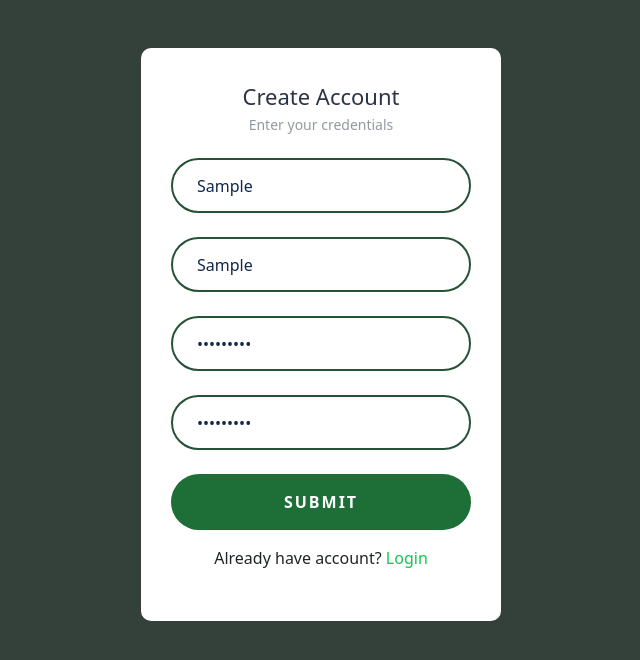
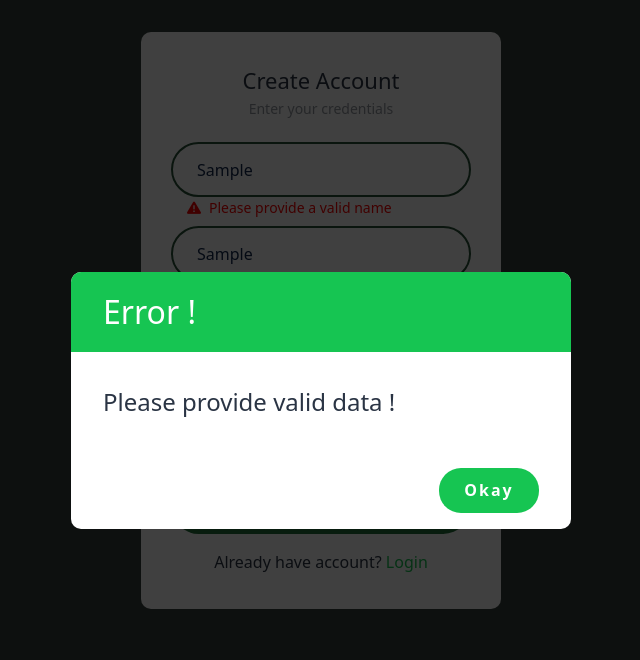
Before and after one commit to r3ap3r17/anime-review-app, a React (Create React App) app: page /register in a window 1280 px wide. Both pictures are taken after typing "Sample", "Sample", "Sample123", "Sample123" into the empty fields and a click on the button "SUBMIT". Shown: the top 660 px of the page, without its empty margins (319-959 px from the left). Built offline with nearby package versions, Linux system fonts and the light colour scheme.

Commit message:
commit 1.16 20:10 Signup from validation logic

```diff
--- a/public/index.html
+++ b/public/index.html
@@ -1,14 +1,14 @@
 <!DOCTYPE html>
 <html lang="en">
+
 <head>
   <meta charset="utf-8" />
   <link rel="icon" href="%PUBLIC_URL%/favicon.ico" />
   <meta name="viewport" content="width=device-width, initial-scale=1" />
   <meta name="theme-color" content="#000000" />
-    <meta
-      name="description"
-      content="Web site created using create-react-app"
-    />
+  <meta name="description" content="Web site created using create-react-app" />
+  <script src="https://kit.fontawesome.com/c306e3a9a0.js" crossorigin="anonymous"></script>
+  <!-- fontawesome.com icon kit -->
   <link rel="apple-touch-icon" href="%PUBLIC_URL%/logo192.png" />
   <!--
       manifest.json provides metadata used when your web app is installed on a
@@ -26,6 +26,7 @@
     -->
   <title>React App</title>
 </head>
+
 <body>
   <noscript>You need to enable JavaScript to run this app.</noscript>
   <div id="root"></div>
@@ -40,4 +41,5 @@
       To create a production bundle, use `npm run build` or `yarn build`.
     -->
 </body>
+
 </html>
--- a/src/components/Login/LoginPage.js
+++ b/src/components/Login/LoginPage.js
@@ -23,11 +23,12 @@ function LoginPage(props) {
         if (!props.validateUser(username, pass)) modalHandler()
     }
 
-    const errorText = "Username or Password incorrect !"
-
     return (
         <Container>
-            { modal ? <ErrorModal modalHandler={ modalHandler } text={ errorText } /> : null }
+            { modal ?
+                <ErrorModal modalHandler={ modalHandler } >
+                    Username or Password incorrect !
+                </ErrorModal> : null }
             <CardContainer color="#fff" className="login-form-card">
                 <h2 className="mx-auto text-center mb-4"
                     style={ {
@@ -48,7 +49,7 @@ function LoginPage(props) {
                         ref={ passwordInput }
                     />
                     <button type="submit">SUBMIT</button>
-                    <p className="text-center p-0">
+                    <p className="text-center p-0 mb-0">
                         Dont have account? <Link to='/register'>Register</Link>
                     </p>
                 </form>
--- a/src/components/Modals/ErrorModal.js
+++ b/src/components/Modals/ErrorModal.js
@@ -13,7 +13,7 @@ function ErrorModal(props) {
                 </div>
                 <div className="error-modal-body">
                     <p>
-                        { props.text }
+                        { props.children }
                     </p>
                 </div>
                 <div className="error-modal-footer text-end">
--- a/src/components/Register/SignUpPage.css
+++ b/src/components/Register/SignUpPage.css
@@ -2,7 +2,7 @@
 
 .sign-form-card {
     padding: 35px 30px;
-    margin-top: 3rem;
+    margin-top: 2rem;
     width: 90%;
 }
 
@@ -14,7 +14,6 @@
 
 #sign-form {
     display: grid;
-    gap: 16px;
 }
 
 #sign-form>input,
@@ -30,7 +29,6 @@
     font-family: inherit;
     font-size: 16px;
     padding: 0 24px;
-    margin-bottom: .5rem;
     color: #11274c;
 }
 
@@ -52,6 +50,7 @@
     font-size: 1rem;
     font-weight: 600;
     letter-spacing: 2px;
+    margin-bottom: 1rem;
     transition: all ease .25s;
 }
 
--- a/src/components/Register/SignUpPage.js
+++ b/src/components/Register/SignUpPage.js
@@ -1,29 +1,87 @@
-import { useState } from "react";
+import { useReducer, useState } from "react";
 import { Container } from "react-bootstrap";
 import { Link } from "react-router-dom";
 import ErrorModal from "../Modals/ErrorModal";
 import CardContainer from "../UI/CardContainer";
+import ErrorMessage from "../UI/ErrorMessage";
 import "./SignUpPage.css";
 
+// First name must contain 2 strings each starting with Uppercase
+const isValidFullName = (name) => {
+    return name.split(" ").length > 1;
+}
+
+// Username must start with Uppercase and be longer than 5
+const isValidUsername = (username) => {
+    return /[A-Z]/.test(username.charAt(0));
+}
+
+// Password must be longer than 5
+const isValidPassword = (password, confirmPassword) => {
+    return password.length >= 5 && password === confirmPassword;
+}
+
+// Confirm password must be same as password
+const isValidConfirmPassword = (password, confirmPassword) => {
+    return password === confirmPassword;
+}
+
+const fullnameReducer = (state, action) => {
+    if (action.type === 'USER_INPUT') {
+        return { value: action.val, isValid: isValidFullName(action.val) };
+    }
+
+    return { value: '', isValid: false }
+};
+
+const usernameReducer = (state, action) => {
+    if (action.type === 'USER_INPUT') {
+        return { value: action.val, isValid: isValidUsername(action.val) };
+    }
+
+    return { value: '', isValid: false }
+};
+
+const passwordReducer = (state, action) => {
+    if (action.type === 'USER_INPUT') {
+        return { value: action.val, isValid: isValidPassword(action.val, action.pass) };
+    }
+
+    return { value: '', isValid: false }
+};
+
+const confirmPasswordReducer = (state, action) => {
+    if (action.type === 'USER_INPUT') {
+        return { value: action.val, isValid: isValidConfirmPassword(action.val, action.pass) };
+    }
+
+    return { value: '', isValid: false }
+};
+
 function SignUpPage() {
+
+    const [fullnameState, dispatchFullName] = useReducer(fullnameReducer, { value: '', isValid: null });
+    const [usernameState, dispatchUsername] = useReducer(usernameReducer, { value: '', isValid: null });
+    const [passwordState, dispatchPassword] = useReducer(passwordReducer, { value: '', isValid: null });
+    const [confirmPasswordState, dispatchConfirmPassword] = useReducer(confirmPasswordReducer, { value: '', isValid: null });
+
+    const [modal, setModal] = useState(false);
     const [sign, setSign] = useState({});
-    const [name, setName] = useState('');
-    const [username, setUsername] = useState('');
-    const [pass, setPass] = useState('');
-    const [confirmPass, setConfirmPass] = useState('');
-    const [modal, setModal] = useState(false);
 
     const nameInputHandler = (event) => {
-        setName(event.target.value);
+        dispatchFullName({ type: "USER_INPUT", val: event.target.value })
     }
+
     const usernameInputHandler = (event) => {
-        setUsername(event.target.value);
+        dispatchUsername({ type: "USER_INPUT", val: event.target.value })
     }
+
     const passInputHandler = (event) => {
-        setPass(event.target.value);
+        dispatchPassword({ type: "USER_INPUT", val: event.target.value, pass: confirmPasswordState.value })
     }
+
     const confirmPassInputHandler = (event) => {
-        setConfirmPass(event.target.value);
+        dispatchConfirmPassword({ type: "USER_INPUT", val: event.target.value, pass: passwordState.value })
     }
 
     const modalHandler = () => {
@@ -34,24 +92,27 @@ function SignUpPage() {
     const submitHandler = (form) => {
         form.preventDefault();
 
-        // const arr = [name, username, pass, confirmPass];
 
-        if (name.trim().length === 0 || username.trim().length === 0 || pass.trim().length === 0 || confirmPass.trim().length === 0) {
-            setModal(true);
-        } else {
+        if (fullnameState.isValid && usernameState.isValid && passwordState.isValid && confirmPasswordState.isValid) {
+            setModal(false);
             setSign({
-                name: name,
-                username: username,
-                password: pass,
-                confirmPassword: confirmPass
+                name: fullnameState.value,
+                username: usernameState.value,
+                password: passwordState.value,
+                confirmPassword: confirmPasswordState.value
             });
             console.log(sign);
+        } else {
+            setModal(true);
         }
     }
 
     return (
         <Container>
-            { modal ? <ErrorModal modalHandler={ modalHandler } /> : null }
+            { modal ?
+                <ErrorModal modalHandler={ modalHandler }>
+                    Please provide valid data !
+                </ErrorModal> : null }
             <CardContainer color="#fff" className="sign-form-card">
                 <h2 className="mx-auto text-center mb-2"
                     style={ {
@@ -64,33 +125,51 @@ function SignUpPage() {
                         color: "#2a3444",
                         opacity: ".5"
                     } }>Enter your credentials</h2>
-                <form id="login-form" onSubmit={ submitHandler }>
+                <form id="sign-form" onSubmit={ submitHandler }>
                     <input
                         name="full-name"
                         type="text"
                         placeholder="Full Name"
                         onChange={ nameInputHandler }
+                        value={ fullnameState.value }
                     />
+                    <ErrorMessage className={ fullnameState.isValid === false ? 'invalid' : null }>
+                        Please provide a valid name
+                    </ErrorMessage>
+
+
                     <input
                         name="username"
                         type="text"
                         placeholder="Username"
                         onChange={ usernameInputHandler }
                     />
+                    <ErrorMessage className={ usernameState.isValid === false ? 'invalid' : null }>
+                        Please provide a valid username
+                    </ErrorMessage>
+
                     <input
                         name="password"
                         type="password"
                         placeholder="Password"
                         onChange={ passInputHandler }
                     />
+                    <ErrorMessage className={ passwordState.isValid === false ? 'invalid' : null }>
+                        Please provide a valid password
+                    </ErrorMessage>
+
                     <input
                         name="confirm-password"
                         type="password"
                         placeholder="Confirm Password"
                         onChange={ confirmPassInputHandler }
                     />
+                    <ErrorMessage className={ confirmPasswordState.isValid === false ? 'invalid' : null }>
+                        Password must match
+                    </ErrorMessage>
+
                     <button type="submit">SUBMIT</button>
-                    <p className="text-center p-0">
+                    <p className="text-center p-0 mb-0">
                         Already have account? <Link to='/'>Login</Link>
                     </p>
                 </form>
--- /dev/null
+++ b/src/components/UI/ErrorMessage.css
@@ -0,0 +1,12 @@
+.error {
+    margin-bottom: .5rem;
+    margin-left: 1rem;
+    font-size: 14px;
+    color: red !important;
+    cursor: default;
+    opacity: 0;
+}
+
+.invalid {
+    opacity: 1;
+}
--- /dev/null
+++ b/src/components/UI/ErrorMessage.js
@@ -0,0 +1,12 @@
+import './ErrorMessage.css';
+
+function ErrorMessage(props) {
+    return (
+        <p className={ props.className + " error" }>
+            <i class="fa-solid fa-triangle-exclamation me-2"></i>
+            { props.children }
+        </p>
+    );
+}
+
+export default ErrorMessage;
--- a/src/index.css
+++ b/src/index.css
@@ -10,3 +10,8 @@ body {
   font-family: 'Roboto', sans-serif;
   background-color: #34403A !important;
 }
+
+*::selection {
+  background-color: #138A36;
+  color: #ffff;
+}
```
Also changed, not shown: src/components/Register/sign_old_backup.txt (added). Lines whose indentation alone changed are shown as unchanged.
